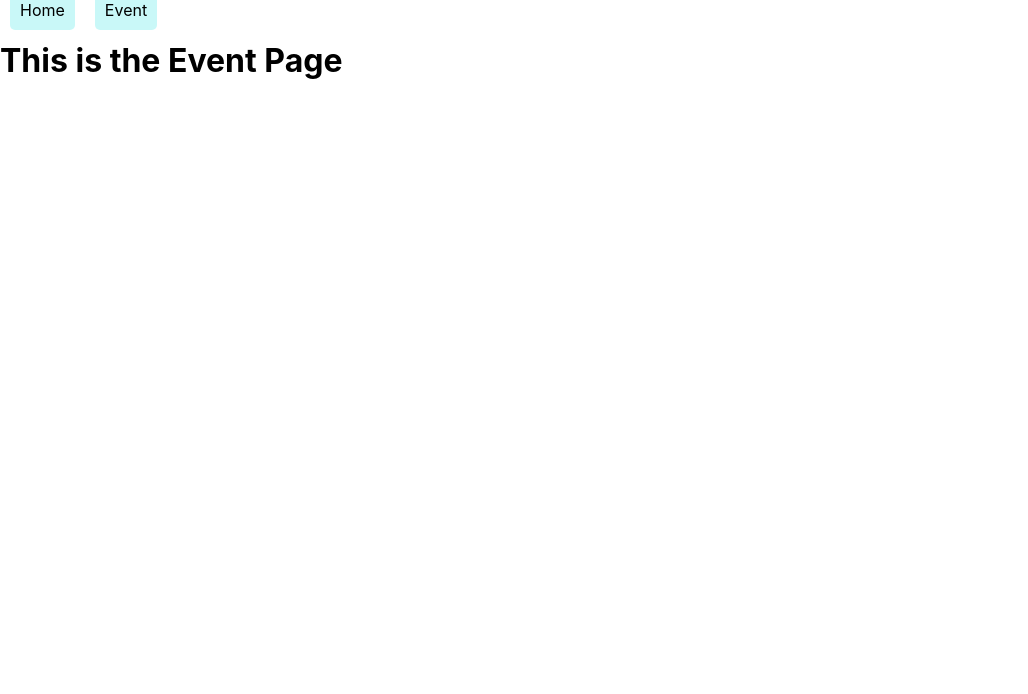
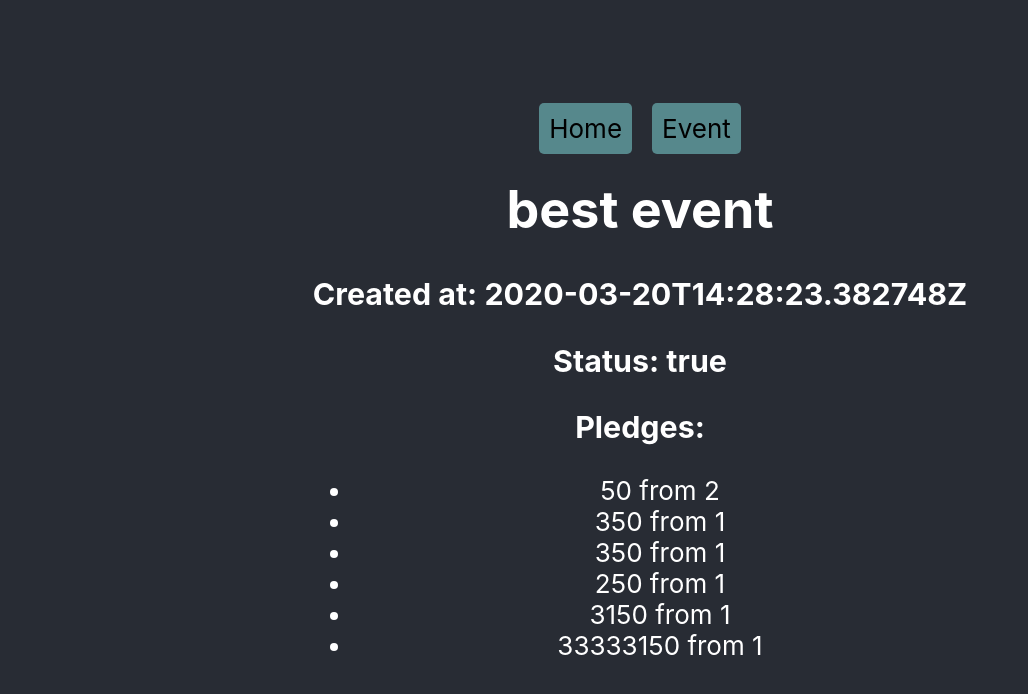
Before and after one commit to MamzelNyf/SheCodes_Cauz-React, a React (Create React App) app: page /event in a window 1280 px wide. Shown: the top 694 px of the page, without its empty margins (0-1028 px from the left). Built offline with nearby package versions, Linux system fonts and the light colour scheme.

Commit message:
linking the dummy data

```diff
--- a/src/App.css
+++ b/src/App.css
@@ -1,19 +1,5 @@
 .App {
   text-align: center;
-}
-
-.App-logo {
-  height: 40vmin;
-  pointer-events: none;
-}
-
-@media (prefers-reduced-motion: no-preference) {
-  .App-logo {
-    animation: App-logo-spin infinite 20s linear;
-  }
-}
-
-.App-header {
   background-color: #282c34;
   min-height: 100vh;
   display: flex;
@@ -24,15 +10,9 @@
   color: white;
 }
 
-.App-link {
-  color: #61dafb;
+#project-list {
+  display: grid;
+  grid-template-columns: 30% 30% 30%;
+  column-gap: 10px;
+  row-gap: 10px;
 }
-
-@keyframes App-logo-spin {
-  from {
-    transform: rotate(0deg);
-  }
-  to {
-    transform: rotate(360deg);
-  }
-}
--- a/src/App.js
+++ b/src/App.js
@@ -10,7 +10,7 @@ import "./App.css";
 function App() {
   return (
     <Router>
-      <div>
+      <div className={"App"}>
         <Nav />
         <Switch>
           <Route path="/" exact>
--- /dev/null
+++ b/src/components/EventCard/EventCard.css
@@ -0,0 +1,11 @@
+.event-card {
+    width: 100%;
+    border: 1px solid black;
+    box-shadow: 0px 0px 5px gray;
+}
+
+.event-card img {
+    width: 100%;
+    height: 300px;
+    object-fit: cover;
+}
--- /dev/null
+++ b/src/components/EventCard/EventCard.jsx
@@ -0,0 +1,17 @@
+import React from "react";
+import { Link } from "react-router-dom";
+import "./EventCard.css";
+
+function EventCard(props) {
+  const { eventData } = props;
+  return (
+    <div className="event-card">
+      <Link to="/event">
+        <img src={eventData.image} alt="event" />
+        <h3>{eventData.title}</h3>
+      </Link>
+    </div>
+  );
+}
+
+export default EventCard;
--- /dev/null
+++ b/src/data.js
@@ -0,0 +1,105 @@
+export const allEvents = [
+  {
+    id: 1,
+    title: "best event",
+    description: "The best event.",
+    goal: 200,
+    image: "https://via.placeholder.com/300.jpg",
+    is_open: true,
+    date_created: "2020-03-20T14:28:23.382748Z",
+    slug: "best-event",
+    owner: 1,
+    category: "Charity",
+    region: "World",
+  },
+  {
+    id: 3,
+    title: "The third event",
+    description: "The best event.",
+    goal: 900,
+    image: "https://via.placeholder.com/200.jpg",
+    is_open: true,
+    date_created: "2020-03-20T14:28:23.382748Z",
+    slug: "the-third-event",
+    owner: 1,
+    category: "Charity",
+    region: "World",
+  },
+  {
+    id: 4,
+    title: "The fourth event",
+    description: "The best event.",
+    goal: 900,
+    image: "https://via.placeholder.com/200.jpg",
+    is_open: true,
+    date_created: "2020-03-20T14:28:23.382748Z",
+    slug: "the-fourth-event",
+    owner: 1,
+    category: "Charity",
+    region: "World",
+  },
+];
+
+export const oneEvent = {
+  id: 1,
+  title: "best event",
+  description: "The best event.",
+  goal: 200,
+  image: "https://via.placeholder.com/300.jpg",
+  is_open: true,
+  date_created: "2020-03-20T14:28:23.382748Z",
+  slug: "best-event",
+  owner: 1,
+  category: "Charity",
+  region: "World",
+  pledges: [
+    {
+      id: 2,
+      amount: 50,
+      comment: "Let's have a look",
+      anonymous: true,
+      supporter: 2,
+      event: 1,
+    },
+    {
+      id: 3,
+      amount: 350,
+      comment: "I really want",
+      anonymous: false,
+      supporter: 1,
+      event: 1,
+    },
+    {
+      id: 4,
+      amount: 350,
+      comment: "I really want",
+      anonymous: false,
+      supporter: 1,
+      event: 1,
+    },
+    {
+      id: 5,
+      amount: 250,
+      comment: "I really want",
+      anonymous: false,
+      supporter: 1,
+      event: 1,
+    },
+    {
+      id: 6,
+      amount: 3150,
+      comment: "I really want",
+      anonymous: false,
+      supporter: 1,
+      event: 1,
+    },
+    {
+      id: 7,
+      amount: 33333150,
+      comment: "",
+      anonymous: false,
+      supporter: 1,
+      event: 1,
+    },
+  ],
+};
--- a/src/pages/EventPage.jsx
+++ b/src/pages/EventPage.jsx
@@ -1,7 +1,24 @@
 import React from "react";
+import { oneEvent } from "../data";
 
 function EventPage() {
-  return <h1>This is the Event Page</h1>;
+  return (
+    <div>
+      <h1>{oneEvent.title}</h1>
+      <h3>Created at: {oneEvent.date_created}</h3>
+      <h3>{`Status: ${oneEvent.is_open}`}</h3>
+      <h3>Pledges:</h3>
+      <ul>
+        {oneEvent.pledges.map((pledgeData, key) => {
+          return (
+            <li>
+              {pledgeData.amount} from {pledgeData.supporter}
+            </li>
+          );
+        })}
+      </ul>
+    </div>
+  );
 }
 
 export default EventPage;
--- a/src/pages/HomePage.jsx
+++ b/src/pages/HomePage.jsx
@@ -1,7 +1,23 @@
 import React from "react";
+import { allEvents } from "../data";
+
+import EventCard from "../components/EventCard/EventCard";
 
 function HomePage() {
-  return <h1>This is the HomePage</h1>;
+  return (
+    <div>
+      <h1>This is the HomePage</h1>
+      <div id="project-list">
+        {allEvents.map((eventData, key) => {
+          return (
+            <EventCard key={key} eventData={eventData}>
+              {eventData.title}
+            </EventCard>
+          );
+        })}
+      </div>
+    </div>
+  );
 }
 
 export default HomePage;
```
